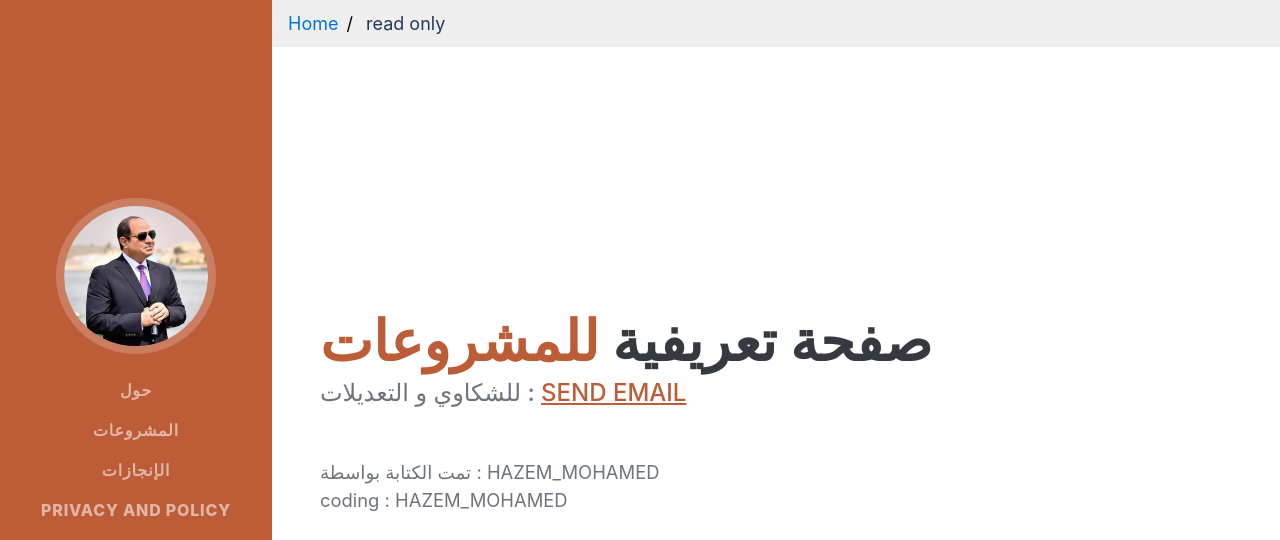
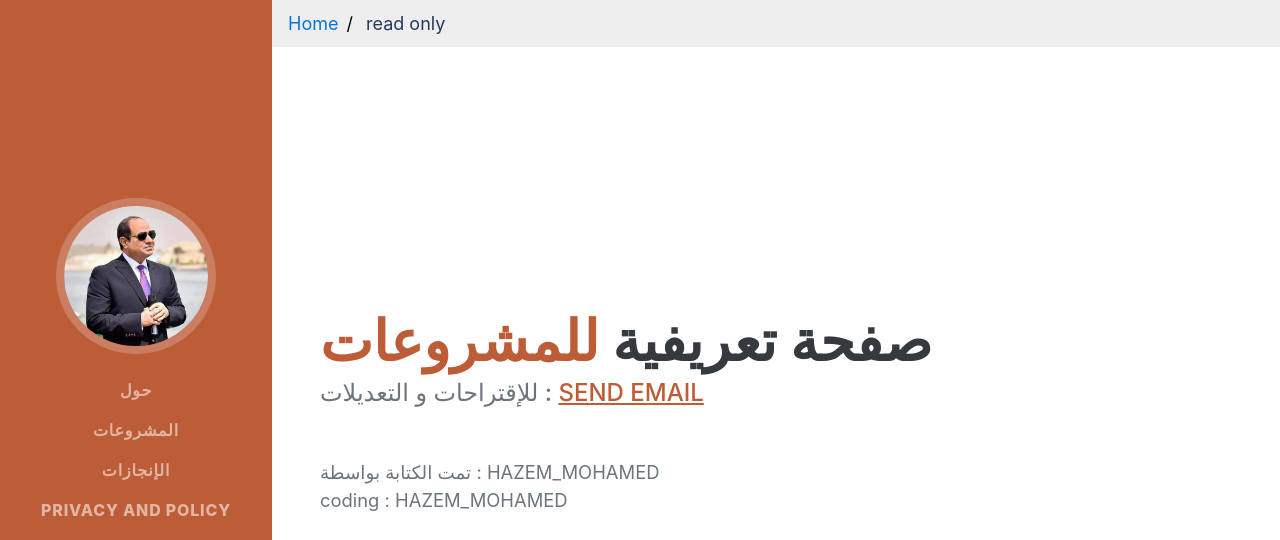
Before and after one commit to hazemeg/eg-news, a plain HTML site: page port.html in a window 1280 px wide. Shown: the top 540 px of the page. Drawn offline with nearby package versions, Linux system fonts and the light colour scheme; a web font is replaced by a local one.

Commit message:
Update port.html

```diff
--- a/port.html
+++ b/port.html
@@ -59,7 +59,7 @@
                         <span class="text-primary">للمشروعات</span>
                     </h2>
                     <div class="subheading mb-5">
-للشكاوي و التعديلات :
+للإقتراحات و التعديلات :
 <a href = "zomagames93@gmail.com">Send Email</a>
 </div>
                     <p class="lead mb-5">
```
